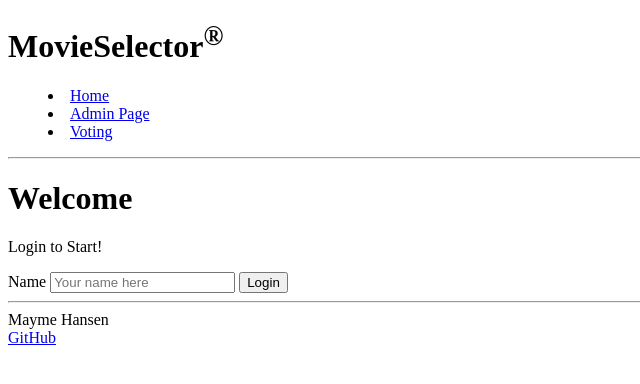
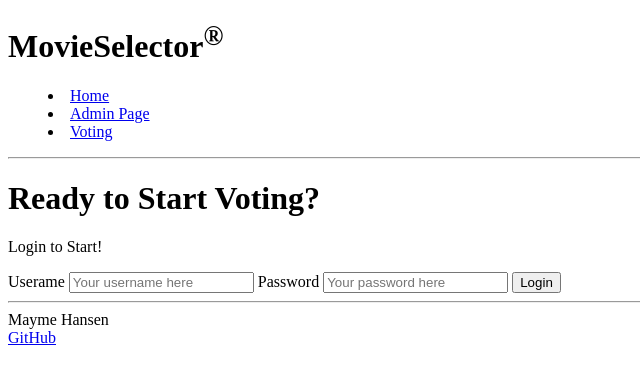
Before and after one commit to mhansen22/startup, a plain HTML site: page index.html in a window 1280 px wide. Shown: the whole page, without its empty margins (0-640 px from the left). Drawn offline with Linux system fonts and the light colour scheme.

Commit message:
added password for main page

```diff
--- a/index.html
+++ b/index.html
@@ -19,11 +19,16 @@
         </header>
 
         <main>
-          <h1>Welcome</h1>
+          <h1>Ready to Start Voting?</h1>
           <p>Login to Start!</p>
           <form method="get" action="admin.html">
-            <label for="name">Name</label>
-            <input type="text" id="name" placeholder="Your name here" />
+            <label for="Username">Userame</label>
+            <input type="text" id="Username" placeholder="Your username here" />
+
+            <label for="password">Password</label>
+            <input type="password" id="password" placeholder="Your password here" required />
+
+
             <button type="submit">Login</button>
           </form>
         </main>
```
